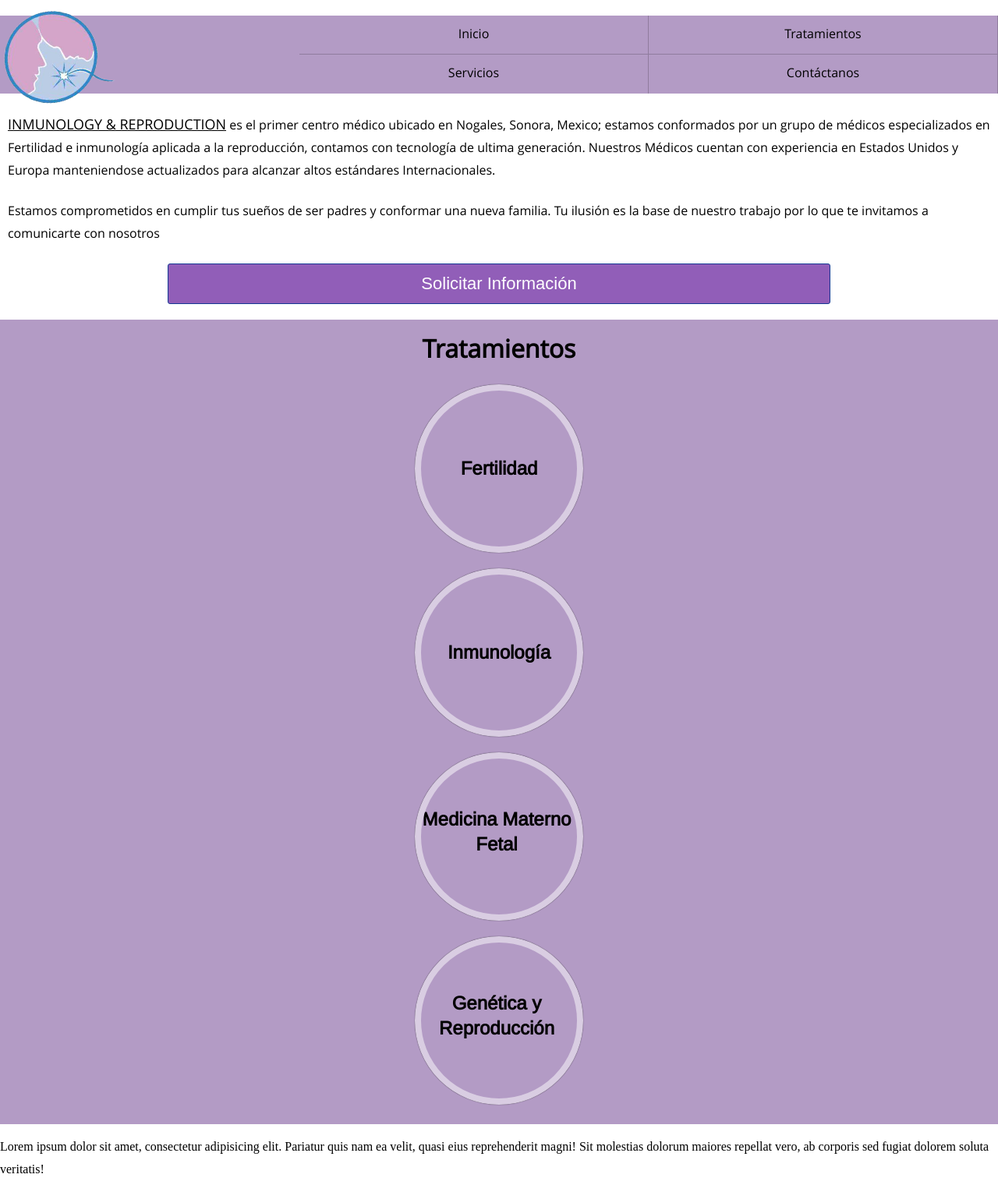
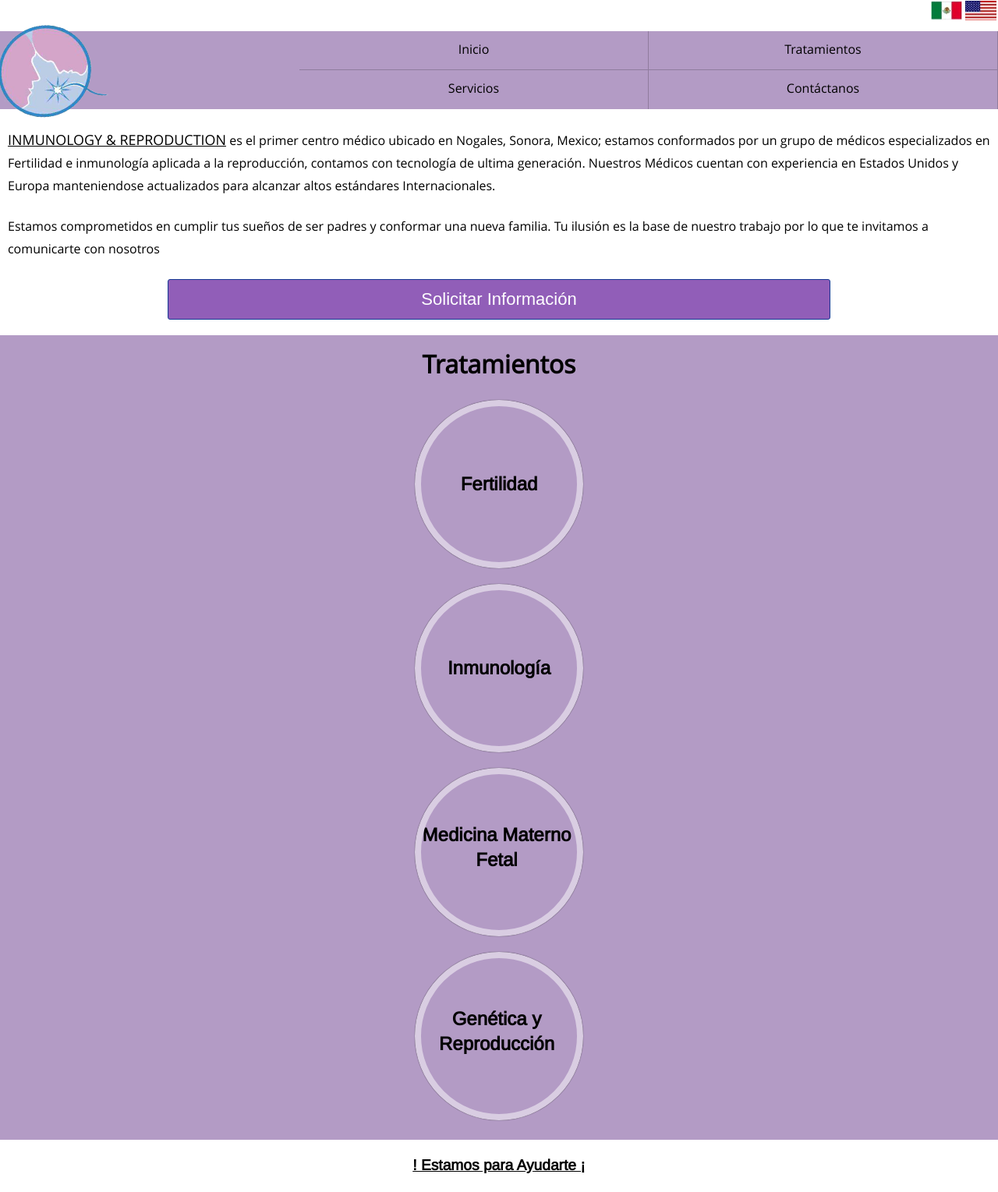
Before and after one commit to Guebsite/inmunology, a PHP site: page / in a window 1280 px wide. Shown: the top 1529 px of the page at 78% size. Run offline with PHP 8.4, Linux system fonts and the light colour scheme.

Commit message:
cell good

```diff
--- a/index.html
+++ b/index.html
@@ -10,6 +10,8 @@
     <div id="contenedor">
       <header id="cabecera">
         <div class="flag">
+                <a href="#" class="usa"></a>
+                <a href="#" ></a>
 
         </div>
         <div class="tel">
@@ -81,7 +83,19 @@
         </section>
         <section id="servicios">
 
-            <p>Lorem ipsum dolor sit amet, consectetur adipisicing elit. Pariatur quis nam ea velit, quasi eius reprehenderit magni! Sit molestias dolorum maiores repellat vero, ab corporis sed fugiat dolorem soluta veritatis!</p>
+           <article>
+               <h5> ! Estamos para Ayudarte ¡ </h5>
+
+               <img class="art" src="http://lorempixel.com/200/200/abstract/" alt="">
+
+               <p>Lorem ipsum dolor sit amet, consectetur adipisicing elit. Pariatur quis nam ea velit, quasi eius reprehenderit magni! Sit molestias dolorum maiores repellat vero, ab corporis sed fugiat dolorem soluta veritatis!</p>
+
+
+
+               <a href="#" class="btninfo">Continuar Leyendo</a>
+
+           </article>
+
 
         </section>
       </section>
--- a/style.css
+++ b/style.css
@@ -50,13 +50,20 @@ h4 { font-family: 'arimoregular';
      display: block;
      width: 100%;}
 
-h5 { }
+h5 { font-family: 'arimoregular';
+     display: block;
+     padding: 5px 0px 25px 0px;
+     font-size: 1.2rem;
+     text-decoration: underline;
+     width: 100%;
+     text-align: center;}
+
+
 h6 { font-family: 'arimoregular';
     text-transform: uppercase;
     color: #153994;}
 
-h4.relleno { padding-top: 31%;
-            width: 97%;}
+
 
 
 /*NAVEGACIÓN*/
@@ -102,7 +109,8 @@ h4.relleno { padding-top: 31%;
         margin: 0px;
         float: left;
         position: relative;
-        top: 15px;
+        top: 6px;
+        left: -8px;
         -webkit-transform: rotateZ(8deg);
 	    -moz-transform: rotateZ(8deg);
 	    -o-transform: rotateZ(8deg);
@@ -111,7 +119,22 @@ h4.relleno { padding-top: 31%;
 .logoimg { width: 100%;
            height: auto;}
 
-.flag { display: none; }
+.flag { display: block;
+        width: 100%;
+        min-height: 1px;
+        overflow: hidden;
+        }
+.flag a {  display: inline-block;
+           width: 40px;
+           height: 25px;
+           background-size: 100%;
+           margin: 1px 2px;
+           float: right;
+           background-image: url(img/mex.jpg);
+}
+
+.flag a.usa { background-image: url(img/usa.jpg); }
+
 
 .tel { display: none;}
 
@@ -123,7 +146,7 @@ h4.relleno { padding-top: 31%;
               overflow: hidden;}
 
 #cabecera { width: 100%;
-            height: 20px;
+            height: 40px;
             float: left;
             }
 
@@ -212,15 +235,41 @@ h4.relleno { padding-top: 31%;
 .areas a:hover { background-color: rgba(215, 201, 225, 0.45);
                  border-radius: 500px;}
 
+h4.relleno { padding-top: 31%;
+            width: 97%;
+            }
+
 #tratamientos ferti { }
 #tratamientos logy { }
 #tratamientos fetal { }
 #tratamiento rep { }
 
 
+
+
+
 #servicios { width: 100%;
              min-height: 1px;
-             padding: 15px 0px;}
+             padding: 15px 0px;
+             overflow: hidden;}
+
+
+#servicios img.art { display: block;
+                     width: 90%;
+                     height: auto;
+                     margin: auto;
+                     padding-bottom: 15px;
+                     }
+
+#servicios article { width: 100%;
+                     min-height: 1px;
+                     overflow: hidden;
+                     }
+#servicios p { font-family: 'open_sansregular';
+               display: block;
+               width: 90%;
+               margin: auto;}
+
 
 #pie { width: 100%;
        min-height: 1px;
```
Also changed, not shown: img/mex.jpg (added), img/usa.jpg (added).
